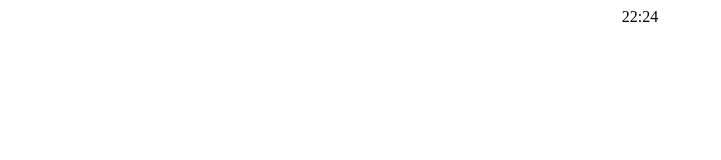
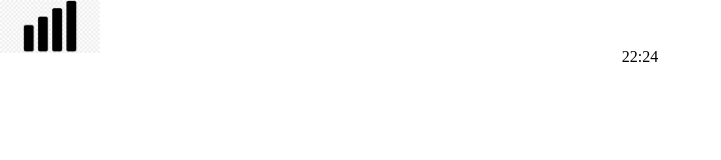
Before and after one commit to tiffanyshorton1/TiffanyTunes, a plain HTML site: page index.html in a window 1280 px wide. Shown: the whole page, without its empty margins (0-721 px from the left). Drawn offline with Linux system fonts and the light colour scheme.

Commit message:
signalBars

```diff
--- a/index.css
+++ b/index.css
@@ -0,0 +1,10 @@
+#mainMenu {
+    width: 100px;
+    height:40px;
+}
+img.signalBars {
+    position: fixed;
+    top: 0;
+    left: 0;
+    width: 100px;
+}
--- a/index.html
+++ b/index.html
@@ -4,6 +4,10 @@
     <link rel="stylesheet" href="index.css">
 </head>
 <body>
+    <div id="mainMenu">
+        <img src="TiffanyTunes/signal.jpg" alt="Signal Bars" class="signalBars">
+    </div>
+
     <div id="time" align="center"></div>
 <script src="index.js"></script>
 </body>
```
Also changed, not shown: signal.jpg (added).
